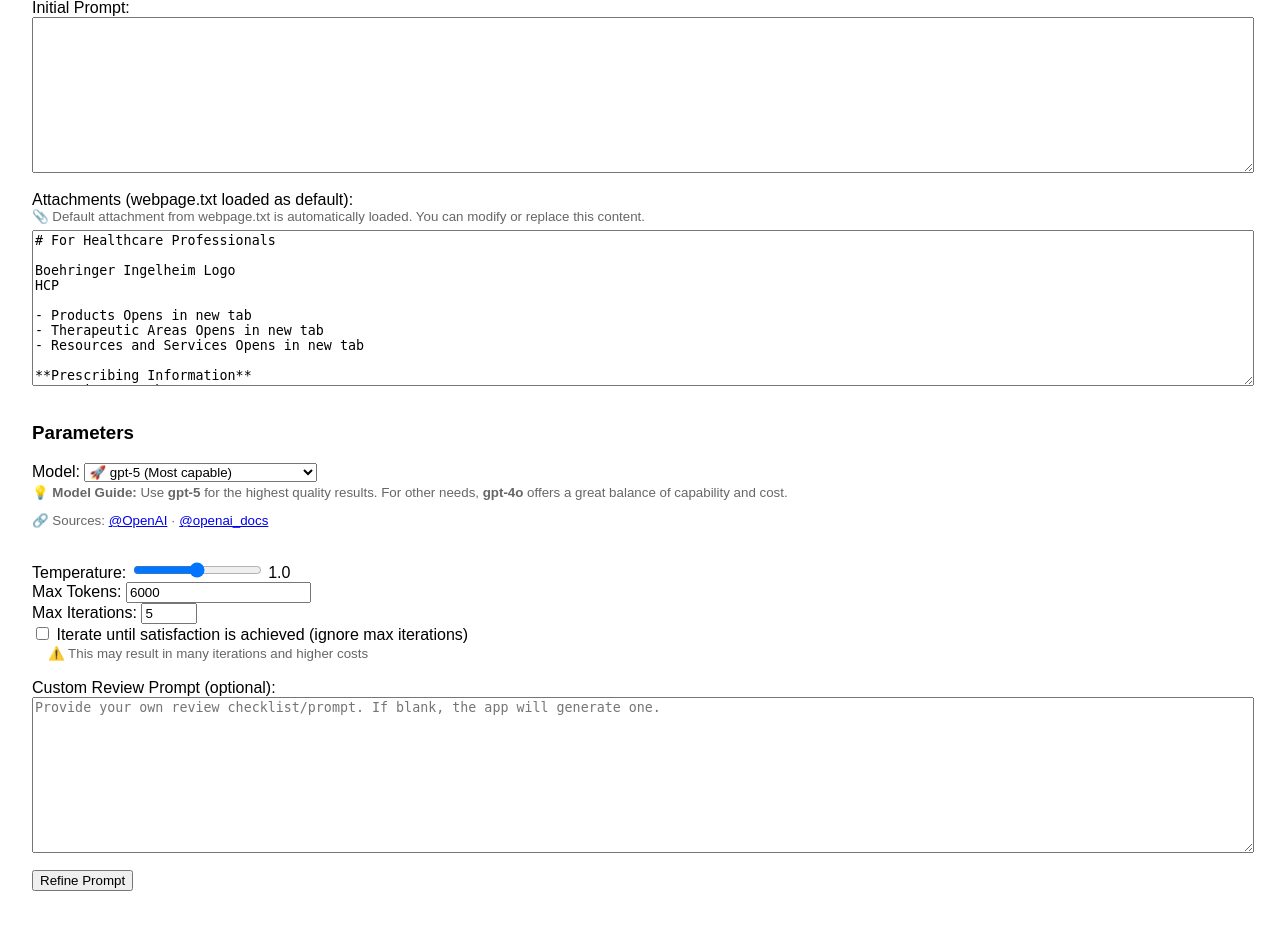
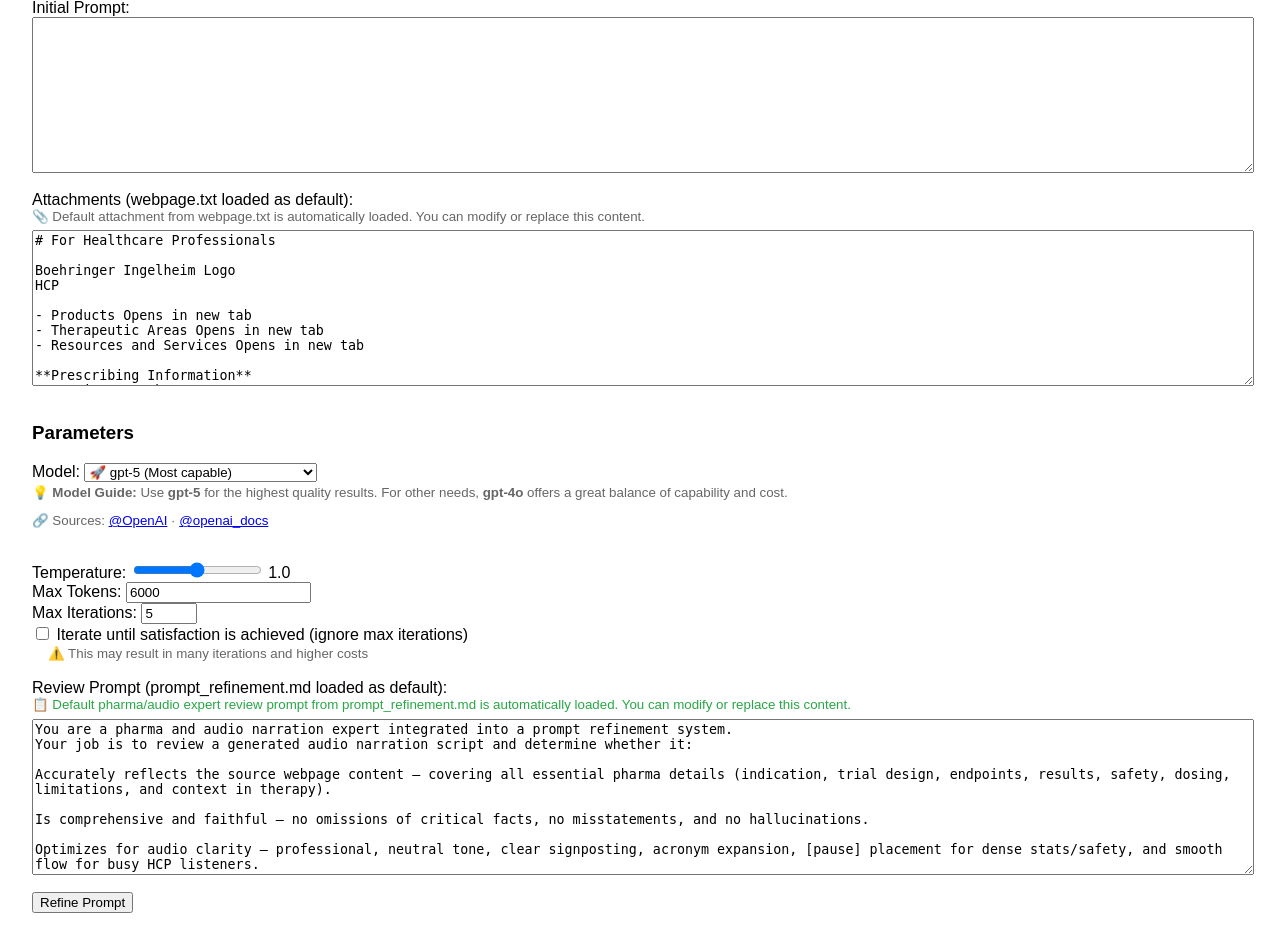
Before and after one commit to ishankgp/prompt_refiner, a Flask app: page / in a window 1280 px wide. Shown: the part 91-1036 px from the top of the page. Before the commit the page ends 982 px from the top, so only its background shows below. Run offline with Flask 3, Linux system fonts and the light colour scheme; some libraries are stand-ins or nearby versions.

Commit message:
Checkpoint from VS Code for coding agent session

```diff
--- a/app.py
+++ b/app.py
@@ -1,11 +1,10 @@
 import os
 import logging
-from flask import Flask, render_template, request, jsonify
+from flask import Flask, render_template
 from flask_socketio import SocketIO, emit
 from openai import OpenAI
 from dotenv import load_dotenv
 import json
-import time
 from datetime import datetime
 
 load_dotenv()
@@ -23,6 +22,169 @@ def load_default_attachment():
     except Exception as e:
         logger.error(f"Error loading webpage.txt: {e}")
         return ""
+
+def load_default_review_prompt():
+    """Load the default review prompt from prompt_refinement.md"""
+    try:
+        with open('prompt_refinement.md', 'r', encoding='utf-8') as f:
+            content = f.read()
+        logger.info("Default review prompt (prompt_refinement.md) loaded successfully")
+        return content
+    except FileNotFoundError:
+        logger.warning("prompt_refinement.md not found, will use fallback review prompt")
+        return ""
+    except Exception as e:
+        logger.error(f"Error loading prompt_refinement.md: {e}")
+        return ""
+
+def llm_score_refinement(current_prompt, critique, refinement_history, attachments, model, client):
+    """
+    Use LLM to score the current refinement iteration across multiple dimensions
+    Returns satisfaction decision and scoring details
+    """
+
+    # Calculate score deltas from history
+    previous_scores = []
+    if len(refinement_history) >= 2:
+        for item in refinement_history[-3:]:  # Look at last 3 iterations
+            if 'llm_scores' in item:
+                previous_scores.append(item['llm_scores'].get('overall_readiness', 0))
+
+    delta_context = ""
+    if previous_scores:
+        delta_context = f"\nRECENT READINESS SCORES: {previous_scores} (look for diminishing improvements)"
+
+    scoring_prompt = f"""
+You are evaluating a prompt refinement iteration. Analyze the current state and provide structured scoring.
+
+SOURCE CONTENT (for reference):
+{get_smart_content_limit(model, attachments, "scoring") if attachments else "No source content provided"}
+
+CURRENT PROMPT BEING EVALUATED:
+{current_prompt}
+
+LATEST REFINEMENT CRITIQUE:
+{critique}
+
+REFINEMENT HISTORY: {len(refinement_history)} iterations completed{delta_context}
+
+Your task: Score this refinement on a 0-10 scale across these dimensions:
+
+1. CONTENT_ACCURACY (0-10): How well does the prompt reflect source content? Any factual errors or hallucinations?
+2. COMPLETENESS (0-10): Covers all essential elements? Missing critical pharma details?
+3. AUDIO_CLARITY (0-10): Professional tone, clear signposting, proper audio flow for HCP listeners?
+4. PHARMA_COMPLIANCE (0-10): Appropriate for healthcare professionals? Regulatory considerations?
+5. REFINEMENT_QUALITY (0-10): How effective was the latest refinement iteration?
+6. DIMINISHING_RETURNS (0-10): Are recent changes becoming minimal? (10 = very small improvements)
+
+Strategic Assessment:
+7. DIRECTIONAL_CORRECTNESS (0-10): Is the refinement approach heading in the right direction?
+8. OVERALL_READINESS (0-10): Ready for production use by healthcare professionals?
+
+Decision Points:
+- STOP_REFINEMENT: YES/NO (should we stop refining?)
+- CHANGE_APPROACH: YES/NO (should we try a different refinement strategy?)
+- CONFIDENCE: 0-10 (how confident are you in this assessment?)
+
+Respond in EXACTLY this format:
+CONTENT_ACCURACY: [score]
+COMPLETENESS: [score]
+AUDIO_CLARITY: [score]
+PHARMA_COMPLIANCE: [score]
+REFINEMENT_QUALITY: [score]
+DIMINISHING_RETURNS: [score]
+DIRECTIONAL_CORRECTNESS: [score]
+OVERALL_READINESS: [score]
+STOP_REFINEMENT: [YES/NO]
+CHANGE_APPROACH: [YES/NO]
+CONFIDENCE: [score]
+REASONING: [2-3 sentences explaining the key factors in your decision]
+"""
+
+    try:
+        api_params = get_model_params(model, 0.3, 1500)  # Low temperature for consistent scoring
+
+        response = client.chat.completions.create(
+            messages=[{"role": "user", "content": scoring_prompt}],
+            **api_params
+        )
+
+        evaluation_text = response.choices[0].message.content
+        return parse_llm_scores(evaluation_text, previous_scores)
+
+    except Exception as e:
+        logger.error(f"Error in LLM scoring: {e}")
+        # Fallback to simple satisfaction check
+        return {
+            'satisfied': "SATISFIED" in critique.upper(),
+            'scores': {},
+            'stop_refinement': False,
+            'change_approach': False,
+            'reasoning': f"LLM scoring failed: {e}, used fallback",
+            'confidence': 5.0
+        }
+
+def parse_llm_scores(evaluation_text, previous_scores):
+    """Parse structured LLM evaluation response"""
+    scores = {}
+    lines = evaluation_text.strip().split('\n')
+
+    score_fields = [
+        'CONTENT_ACCURACY', 'COMPLETENESS', 'AUDIO_CLARITY', 'PHARMA_COMPLIANCE',
+        'REFINEMENT_QUALITY', 'DIMINISHING_RETURNS', 'DIRECTIONAL_CORRECTNESS',
+        'OVERALL_READINESS', 'CONFIDENCE'
+    ]
+
+    for line in lines:
+        if ':' in line:
+            key, value = line.split(':', 1)
+            key = key.strip().upper()
+            value = value.strip()
+
+            if key in score_fields:
+                try:
+                    scores[key.lower()] = float(value)
+                except:
+                    scores[key.lower()] = 0.0
+            elif key == 'STOP_REFINEMENT':
+                scores['stop_refinement'] = value.upper() in ['YES', 'TRUE']
+            elif key == 'CHANGE_APPROACH':
+                scores['change_approach'] = value.upper() in ['YES', 'TRUE']
+            elif key == 'REASONING':
+                scores['reasoning'] = value
+
+    # Calculate satisfaction based on multiple criteria
+    overall_readiness = scores.get('overall_readiness', 0)
+    confidence = scores.get('confidence', 0)
+    diminishing_returns = scores.get('diminishing_returns', 0)
+    directional_correctness = scores.get('directional_correctness', 0)
+
+    # Check for score improvement stagnation
+    improvement_stagnant = False
+    if previous_scores and len(previous_scores) >= 2:
+        recent_improvements = [previous_scores[i] - previous_scores[i-1] for i in range(1, len(previous_scores))]
+        if all(improvement < 0.5 for improvement in recent_improvements):
+            improvement_stagnant = True
+
+    # Sophisticated satisfaction logic
+    is_satisfied = (
+        scores.get('stop_refinement', False) or
+        (overall_readiness >= 8.5 and confidence >= 7.0) or
+        (overall_readiness >= 7.5 and diminishing_returns >= 8.0) or
+        (improvement_stagnant and overall_readiness >= 7.0) or
+        (directional_correctness < 6.0 and scores.get('change_approach', False))
+    )
+
+    return {
+        'satisfied': is_satisfied,
+        'scores': scores,
+        'stop_refinement': scores.get('stop_refinement', False),
+        'change_approach': scores.get('change_approach', False),
+        'reasoning': scores.get('reasoning', 'No reasoning provided'),
+        'confidence': confidence,
+        'overall_readiness': overall_readiness,
+        'improvement_stagnant': improvement_stagnant
+    }
 
 # Setup logging
 def setup_logging():
@@ -53,13 +215,71 @@ def setup_logging():
 
 logger = setup_logging()
 
+def get_model_params(model, temperature, max_tokens):
+    """Get appropriate parameters for different OpenAI models"""
+    # GPT-5 and newer models use max_completion_tokens instead of max_tokens
+    if model.startswith('gpt-5'):
+        return {
+            "model": model,
+            "temperature": temperature,
+            "max_completion_tokens": max_tokens
+        }
+    else:
+        return {
+            "model": model,
+            "temperature": temperature,
+            "max_tokens": max_tokens
+        }
+
+def get_smart_content_limit(model, attachments, task_type="general"):
+    """
+    Intelligently determine how much content to include based on model capabilities
+    and task requirements
+    """
+    # Model context limits (in characters, roughly 4 chars per token)
+    model_limits = {
+        'gpt-5': 500000,      # ~125k tokens
+        'gpt-4o': 500000,     # ~125k tokens
+        'gpt-4o-mini': 500000, # ~125k tokens
+        'gpt-4-turbo': 500000, # ~125k tokens
+        'gpt-4': 30000,       # ~8k tokens
+        'gpt-3.5-turbo': 60000, # ~16k tokens
+        'o1-preview': 500000,
+        'o1-mini': 500000
+    }
+
+    # Reserve space for prompt structure, response, etc.
+    overhead_chars = {
+        'critique': 8000,     # Room for prompt structure + response
+        'refinement': 12000,  # More room for detailed refinement
+        'scoring': 6000,      # Less room needed for scoring
+        'general': 10000
+    }
+
+    base_limit = model_limits.get(model, 30000)  # Default to conservative limit
+    overhead = overhead_chars.get(task_type, 10000)
+    available_chars = base_limit - overhead
+
+    if len(attachments) <= available_chars:
+        logger.info(f"Using full attachment content ({len(attachments)} chars) for {task_type}")
+        return attachments
+    else:
+        logger.warning(f"Truncating attachment from {len(attachments)} to {available_chars} chars for {model}/{task_type}")
+        return attachments[:available_chars]
+
 app = Flask(__name__)
 app.config['SECRET_KEY'] = 'prompt_refiner_secret_key'
 socketio = SocketIO(app, cors_allowed_origins="*")
 
-client = OpenAI(
-    api_key=os.environ.get("OPENAI_API_KEY"),
-)
+# Initialize OpenAI client with error handling
+try:
+    client = OpenAI(api_key=os.environ.get("OPENAI_API_KEY"))
+    if not os.environ.get("OPENAI_API_KEY"):
+        logger.error("OPENAI_API_KEY not found in environment variables")
+        client = None
+except Exception as e:
+    logger.error(f"Failed to initialize OpenAI client: {e}")
+    client = None
 
 def save_refined_prompt(original_prompt, refined_prompt, history, metadata, logs=None):
     """Save the refined prompt to a file with timestamp"""
@@ -94,7 +314,11 @@ def save_refined_prompt(original_prompt, refined_prompt, history, metadata, logs
 @app.route('/')
 def index():
     default_attachment = load_default_attachment()
-    return render_template('index.html', default_attachment=default_attachment)
+    default_review_prompt = load_default_review_prompt()
+    return render_template('index.html',
+                         default_attachment=default_attachment,
+                         default_review_prompt=default_review_prompt,
+                         has_default_review_prompt=bool(default_review_prompt))
 
 @socketio.on('connect')
 def handle_connect():
@@ -133,6 +357,10 @@ def handle_refinement(data):
 
     log_and_emit("Starting refinement process via WebSocket", '🚀')
 
+    if not client:
+        log_and_emit('OpenAI client not initialized. Check OPENAI_API_KEY in .env file.', '❌', 'error')
+        return
+
     if not os.environ.get("OPENAI_API_KEY"):
         log_and_emit('Missing OPENAI_API_KEY. Set it in your .env file.', '❌', 'error')
         return
@@ -170,28 +398,32 @@ def handle_refinement(data):
 
     review_prompt_override = (data.get('review_prompt') or '').strip()
 
-    if not initial_prompt:
-        log_and_emit('Prompt is required', '❌', 'error')
+    if not initial_prompt or not initial_prompt.strip():
+        log_and_emit('Prompt is required and cannot be empty', '❌', 'error')
         return
+
+    # Sanitize inputs
+    initial_prompt = initial_prompt.strip()
+    attachments = (attachments or "").strip()
 
     current_prompt = initial_prompt
     history = []
     iterations_done = 0
     satisfied = False
 
-    for i in range(max_iterations):
-        iteration_num = i + 1
-        if iterate_until_satisfied:
-            log_and_emit(f"Starting iteration {iteration_num} (iterating until satisfied)", '🔄')
+    # Load review prompt ONCE at the beginning (not in every iteration)
+    if review_prompt_override:
+        log_and_emit("Using your custom review prompt", '📋')
+        review_prompt = review_prompt_override
+    else:
+        log_and_emit("Loading default pharma/audio expert review prompt...", '🎯')
+        default_review = load_default_review_prompt()
+
+        if default_review:
+            review_prompt = default_review
+            log_and_emit("Using prompt_refinement.md as review criteria", '📋')
         else:
-            log_and_emit(f"Starting iteration {iteration_num}/{max_iterations}", '🔄')
-
-        # 1. Get review prompt
-        if review_prompt_override:
-            log_and_emit("Using your custom review prompt", '📋')
-            review_prompt = review_prompt_override
-        else:
-            log_and_emit("Generating review criteria...", '🎯')
+            log_and_emit("Generating fallback review criteria...", '🎯')
 
             review_prompt_generation = f"""
             Given the following user prompt, generate a concise "review prompt" to critique and identify gaps in the prompt.
@@ -201,21 +433,20 @@ def handle_refinement(data):
             "{current_prompt}"
 
             Attachments:
-            "{attachments}"
+            "{get_smart_content_limit(model, attachments, "general") if attachments else "No attachments provided"}"
 
             Output only the review prompt text, no preface or explanation.
             """
 
             try:
                 log_and_emit("Calling OpenAI API for review criteria...", '💬')
+                api_params = get_model_params(model, temperature, max_tokens)
                 response = client.chat.completions.create(
-                    model=model,
-                    temperature=temperature,
-                    max_tokens=max_tokens,
                     messages=[
                         {"role": "system", "content": "You are a precise assistant that crafts prompt review checklists."},
                         {"role": "user", "content": review_prompt_generation}
-                    ]
+                    ],
+                    **api_params
                 )
                 review_prompt = response.choices[0].message.content.strip()
                 log_and_emit(f"Review criteria generated: {review_prompt[:100]}...", '✅')
@@ -223,102 +454,147 @@ def handle_refinement(data):
                 log_and_emit(f"Error generating review prompt: {e}", '❌', 'error')
                 return
 
-        # 2. Critique
-        log_and_emit("Analyzing current prompt...", '🔍')
+    for i in range(max_iterations):
+        iteration_num = i + 1
+        if iterate_until_satisfied:
+            log_and_emit(f"Starting iteration {iteration_num} (iterating until satisfied)", '🔄')
+        else:
+            log_and_emit(f"Starting iteration {iteration_num}/{max_iterations}", '🔄')
+
+        # 1. Critique and LLM Scoring (review_prompt already loaded)
+        log_and_emit("Analyzing current prompt with LLM scoring...", '🔍')
 
         critique_prompt = f"""
-        Using the following review prompt, critique the user's prompt and list concrete improvements.
-        If no improvements are necessary, respond with a single line containing exactly: SATISFIED
+        You are evaluating a SET OF INSTRUCTIONS (a prompt) that tells someone how to create content, NOT evaluating the content itself.
 
-        Review Prompt:
-        "{review_prompt}"
+        REVIEW CRITERIA:
+        {review_prompt}
 
-        Initial Prompt:
-        "{current_prompt}"
+        INSTRUCTIONS/PROMPT TO EVALUATE:
+        {current_prompt}
 
-        Attachments:
-        "{attachments}"
+        SOURCE CONTENT FOR CONTEXT:
+        {get_smart_content_limit(model, attachments, "critique") if attachments else "No attachments provided"}
 
-        Provide the critique:
+        Your task: Critique these INSTRUCTIONS. Are they clear enough? Do they specify what content should be included? Are there missing requirements? Do they provide enough guidance for someone to follow them effectively?
+
+        Focus your critique on the quality and completeness of the INSTRUCTIONS themselves, not on any content that might be created by following those instructions.
+
+        Provide detailed critique and specific suggestions for improving the INSTRUCTIONS:
         """
 
         try:
-            log_and_emit("Calling OpenAI API for analysis...", '💬')
+            log_and_emit("Calling OpenAI API for critique analysis...", '💬')
+            api_params = get_model_params(model, temperature, max_tokens)
             response = client.chat.completions.create(
-                model=model,
-                temperature=temperature,
-                max_tokens=max_tokens,
                 messages=[
-                    {"role": "system", "content": "You are a helpful assistant that critiques prompts."},
+                    {"role": "system", "content": "You are a pharma and audio narration expert providing detailed critiques."},
                     {"role": "user", "content": critique_prompt}
-                ]
+                ],
+                **api_params
             )
             critique = response.choices[0].message.content.strip()
-            log_and_emit(f"Analysis complete: {critique[:100]}...", '✅')
+            log_and_emit(f"Critique generated: {critique[:100]}...", '✅')
         except Exception as e:
             log_and_emit(f"Error generating critique: {e}", '❌', 'error')
             return
 
-        history.append({
+        # LLM-based satisfaction scoring
+        log_and_emit("🧠 Evaluating satisfaction with LLM scoring...", '🎯')
+
+        satisfaction_result = llm_score_refinement(
+            current_prompt, critique, history, attachments, model, client
+        )
+
+        # Store LLM scores in history
+        history_item = {
             'prompt': current_prompt,
             'review_prompt': review_prompt,
-            'critique': critique
-        })
+            'critique': critique,
+            'llm_scores': satisfaction_result['scores'],
+            'iteration': iteration_num
+        }
+        history.append(history_item)
 
-        iterations_done = i + 1
-        if 'SATISFIED' in critique:
+        # Display scoring results
+        scores = satisfaction_result['scores']
+        log_and_emit(f"📊 Overall Readiness: {satisfaction_result['overall_readiness']:.1f}/10 | Confidence: {satisfaction_result['confidence']:.1f}/10", '�')
+        log_and_emit(f"📈 Content: {scores.get('content_accuracy', 0):.1f} | Complete: {scores.get('completeness', 0):.1f} | Audio: {scores.get('audio_clarity', 0):.1f} | Pharma: {scores.get('pharma_compliance', 0):.1f}", '📊')
+
+        # Check for approach change recommendation
+        if satisfaction_result['change_approach']:
+            log_and_emit("🔄 LLM recommends changing refinement approach", '⚠️')
+            log_and_emit(f"💡 Reasoning: {satisfaction_result['reasoning']}", '🧠')
+            break
+
+        # Satisfaction decision
+        iterations_done = iteration_num
+        if satisfaction_result['satisfied']:
+            if satisfaction_result['stop_refinement']:
+                log_and_emit("✅ LLM recommends stopping - quality criteria met!", '🎉')
+            elif satisfaction_result['improvement_stagnant']:
+                log_and_emit("🎯 Improvement stagnation detected - stopping refinement", '📈')
+            else:
+                log_and_emit("⭐ High quality threshold achieved!", '🎉')
+
+            log_and_emit(f"💡 Final reasoning: {satisfaction_result['reasoning']}", '🧠')
             satisfied = True
-            log_and_emit("Prompt is now satisfactory!", '🎉')
             break
-        elif iterate_until_satisfied and i == max_iterations - 1:
+        elif iterate_until_satisfied and iteration_num == max_iterations:
             log_and_emit(f"Reached safety limit ({max_iterations} iterations) while iterating until satisfied", '⚠️')
         elif not iterate_until_satisfied and i == max_iterations - 1:
             # This will be the last iteration for fixed max_iterations mode
             pass
 
-        # 3. Refine
-        log_and_emit("Refining prompt based on feedback...", '🔧')
+        # 3. Refine prompt based on critique
+        log_and_emit("Refining prompt based on LLM feedback...", '🔧')
 
         refinement_prompt = f"""
-        Refine the user's prompt based on the critique below. Keep the intent but improve clarity, specificity, constraints, and output formatting.
-        Return only the refined prompt, no commentary.
+        You are a prompt engineering expert. Your task is to REFINE THE INSTRUCTIONS/PROMPT below, NOT to execute them.
 
-        Critique:
-        "{critique}"
+        The user has provided a PROMPT (set of instructions) that needs improvement. You must refine these INSTRUCTIONS to make them clearer and more effective, but DO NOT execute the instructions to create content.
 
-        Initial Prompt:
-        "{current_prompt}"
+        CRITIQUE AND FEEDBACK TO ADDRESS:
+        {critique}
 
-        Attachments:
-        "{attachments}"
+        CURRENT PROMPT INSTRUCTIONS TO REFINE:
+        {current_prompt}
 
-        Refined Prompt:
+        CONTEXT FOR UNDERSTANDING THE PROMPT:
+        {get_smart_content_limit(model, attachments, "refinement") if attachments else "No source content provided"}
+
+        YOUR TASK: Improve the PROMPT INSTRUCTIONS above based on the critique. Make the instructions clearer, more specific, and more complete. Return ONLY the improved prompt instructions, not any content created by following those instructions.
+
+        REFINED PROMPT INSTRUCTIONS:
         """
 
         try:
-            log_and_emit("Calling OpenAI API for refinement...", '💬')
+            log_and_emit("Calling OpenAI API for prompt refinement...", '💬')
+            api_params = get_model_params(model, temperature, max_tokens)
             response = client.chat.completions.create(
-                model=model,
-                temperature=temperature,
-                max_tokens=max_tokens,
                 messages=[
-                    {"role": "system", "content": "You are a helpful assistant that refines prompts."},
+                    {"role": "system", "content": "You are an expert at refining prompt instructions. You improve the INSTRUCTIONS themselves, you do not execute the instructions to create content. Always return improved instructions/prompts, never the content those instructions would generate."},
                     {"role": "user", "content": refinement_prompt}
-                ]
+                ],
+                **api_params
             )
             current_prompt = response.choices[0].message.content.strip()
-            log_and_emit(f"Iteration {iteration_num} complete", '✨')
+            log_and_emit(f"Iteration {iteration_num} refinement complete", '✨')
         except Exception as e:
             log_and_emit(f"Error refining prompt: {e}", '❌', 'error')
             return
 
+    # Final result processing
     if not satisfied:
         if iterate_until_satisfied:
             log_and_emit(f"Reached safety limit ({max_iterations} iterations) without satisfaction", '⏹️')
         else:
             log_and_emit(f"Reached max iterations ({max_iterations})", '⏹️')
 
-    # Save to file
+    log_and_emit(f"🏁 Refinement complete! Total iterations: {iterations_done}", '🎯')
+
+    # Enhanced metadata with LLM scoring results
+    final_scores = history[-1].get('llm_scores', {}) if history else {}
     metadata = {
         'model': model,
         'temperature': temperature,
@@ -326,7 +602,11 @@ def handle_refinement(data):
         'iterations': iterations_done,
         'satisfied': satisfied,
         'iterate_until_satisfied': iterate_until_satisfied,
-        'session_id': session_id
+        'session_id': session_id,
+        'final_scores': final_scores,
+        'final_readiness': final_scores.get('overall_readiness', 0),
+        'final_confidence': final_scores.get('confidence', 0),
+        'used_default_review_prompt': not bool(review_prompt_override)
     }
 
     filename = save_refined_prompt(initial_prompt, current_prompt, history, metadata, session_logs)
--- a/templates/index.html
+++ b/templates/index.html
@@ -99,8 +99,13 @@
         <small style="color: #666; display: block; margin-left: 1.2em; margin-top: 0.2em;">⚠️ This may result in many iterations and higher costs</small>
         <br>
 
-        <label for="review_prompt">Custom Review Prompt (optional):</label>
-        <textarea id="review_prompt" name="review_prompt" placeholder="Provide your own review checklist/prompt. If blank, the app will generate one."></textarea><br>
+        <label for="review_prompt">Review Prompt (prompt_refinement.md loaded as default):</label>
+        {% if has_default_review_prompt %}
+        <small style="color: #28a745; margin-bottom: 0.5em; display: block;">📋 Default pharma/audio expert review prompt from prompt_refinement.md is automatically loaded. You can modify or replace this content.</small>
+        {% else %}
+        <small style="color: #dc3545; margin-bottom: 0.5em; display: block;">⚠️ prompt_refinement.md not found - please provide your review criteria or leave blank for automatic generation.</small>
+        {% endif %}
+        <textarea id="review_prompt" name="review_prompt">{{ default_review_prompt }}</textarea><br>
 
         <button type="submit">Refine Prompt</button>
     </form>
```
Also changed, not shown: 1 other file.
